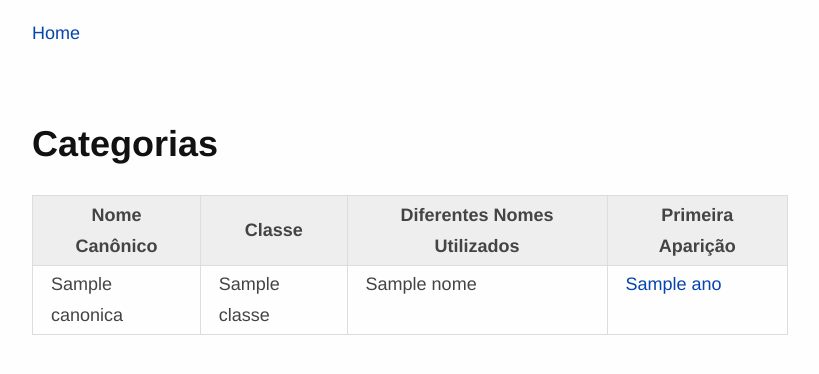
After one commit to filipevf23/Oscar-BD25, a Flask app: template templates/categorias.html in a window 1280 px wide. The commit adds this page. Shown: the top 374 px of the page, without its empty margins (230-1049 px from the left). Run offline with Flask 3, Linux system fonts and the light colour scheme; the template is opened without the code that fills it: most values are stand-ins (such as "Sample title", 1, 10 or a date in 2020).

Commit message:
adição do block headerNav no base.html e endpoint categorias

```diff
--- a/app.py
+++ b/app.py
@@ -50,9 +50,34 @@ def cerimonia(id):
         , (id,)
     ).fetchall()
     ano = cerimonia[0]['ano']
-    return render_template('cerimonia.html', cerimonia=cerimonia, id=id, ano=ano )
+    if id != 11 and id%10 == 1:
+        suffix = 'st'
+    elif id != 12 and id%10 == 2:
+        suffix = 'nd'
+    elif id != 13 and id%10 == 3:
+        suffix = 'rd'
+    else:
+        suffix = 'th'
+    return render_template('cerimonia.html', cerimonia=cerimonia, id=id, suffix=suffix, ano=ano )
 
-@APP.route('/cerimonia/categoria/<int:id>')
+@APP.route('/categorias/')
+def categorias():
+    aux = db.execute(
+        """
+        SELECT cat.categoria_canonica,  cat.classe, GROUP_CONCAT(DISTINCT ca.categoria), MIN(cer.ano) AS ano, ca.cerimonia_id
+        FROM cerimonia as cer
+        JOIN categoria_ano as ca on ca.cerimonia_id = cer.cerimonia_id
+        JOIN categoria as cat on cat.categoria_id = ca.categoria_id
+        GROUP BY cat.categoria_canonica, cat.classe
+        ORDER BY ano
+        """
+    ).fetchall()
+    categorias = []
+    for row in aux:
+        categorias.append({'canonica':row[0], 'classe':row[1], 'nomes':row[2].split(","), 'ano':row[3], 'cerimonia_id':row[4]})
+    return render_template('categorias.html', categorias=categorias)
+
+@APP.route('/categorias/<int:id>')
 def categoria(id):
     nomeacoes = db.execute(
         """
@@ -70,7 +95,16 @@ def categoria(id):
         , (id,)
     ).fetchall()
     ganhador = nomeacoes[0]
-    return render_template('categoria.html', ganhador=ganhador, nomeacoes=nomeacoes)
+    ano = ganhador['ano']
+    if id != 11 and id%10 == 1:
+        suffix = 'st'
+    elif id != 12 and id%10 == 2:
+        suffix = 'nd'
+    elif id != 13 and id%10 == 3:
+        suffix = 'rd'
+    else:
+        suffix = 'th'
+    return render_template('categoria.html', ganhador=ganhador, nomeacoes=nomeacoes, suffix=suffix)
 
 @APP.route('/filmes/')
 def filmes():
--- a/templates/base.html
+++ b/templates/base.html
@@ -3,6 +3,7 @@
 <link rel="stylesheet" href="{{ url_for('static', filename='style.css') }}">
 <nav>
   <a href="/">Home</a>
+  {% block header_nav %}{% endblock %}
 </nav>
 <section class="content">
   {% block content %}{% endblock %}
--- /dev/null
+++ b/templates/categorias.html
@@ -0,0 +1,33 @@
+{% extends 'base.html' %}
+
+{% block content %}
+
+<h1>Categorias</h1>
+
+<table>
+    <tr>
+        <th>Nome Canônico</th>
+        <th>Classe</th>
+        <th>Diferentes Nomes Utilizados</th>
+        <th>Primeira Aparição</th>
+    </tr>
+
+    {% for c in categorias %}
+
+    <tr>
+        <td>{{ c['canonica'] }}</td>
+        <td>{{ c['classe'] }}</td>
+        <td>
+            {% for i in range(c['nomes']|length) %}
+            {{ c['nomes'][i] }}
+            <br>
+            {% endfor %}
+        </td>
+
+        <td><a href="{{url_for('cerimonia', id=c['cerimonia_id'])}}">{{ c['ano'] }}</a></td>
+    </tr>
+
+    {% endfor %}
+</table>
+
+{% endblock %}
--- a/templates/index.html
+++ b/templates/index.html
@@ -1,7 +1,6 @@
 {% extends 'base.html' %}
 
 {% block content %}
-
 
 <h1>Oscars DataBase</h1>
 <p>
@@ -11,6 +10,9 @@
     <a href="{{url_for('filmes')}}">Filmes</a>
 </p>
 <p>
+    <a href="{{url_for('categorias')}}">Categorias</a>
+</p>
+<p>
     <a href="{{url_for('nomeados')}}">Nomeados</a>
 </p>
 <p>
```
Also changed, not shown: templates/categoria.html (+7 -1 lines), templates/cerimonia.html (+8 -1 lines), Base_D_Dados/povoar.py (renamed from Base_D_Dados/import.py).
